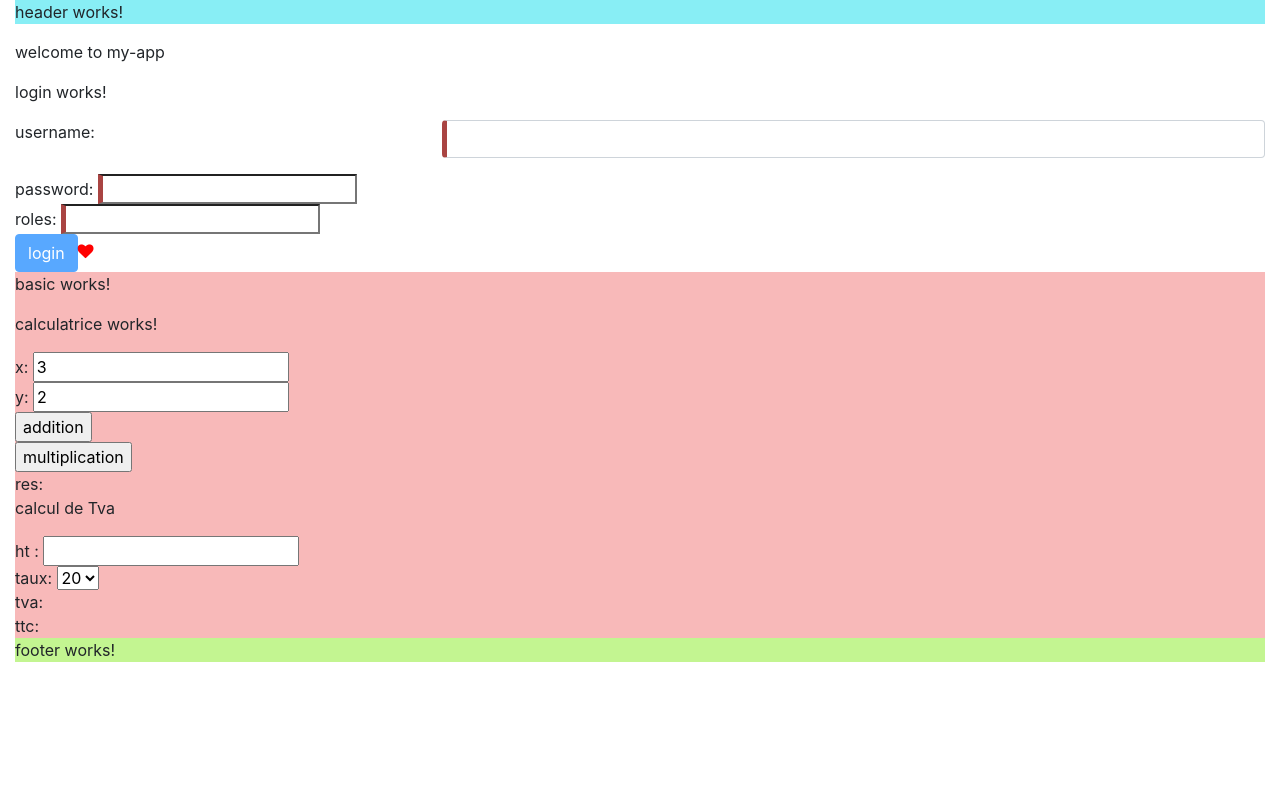
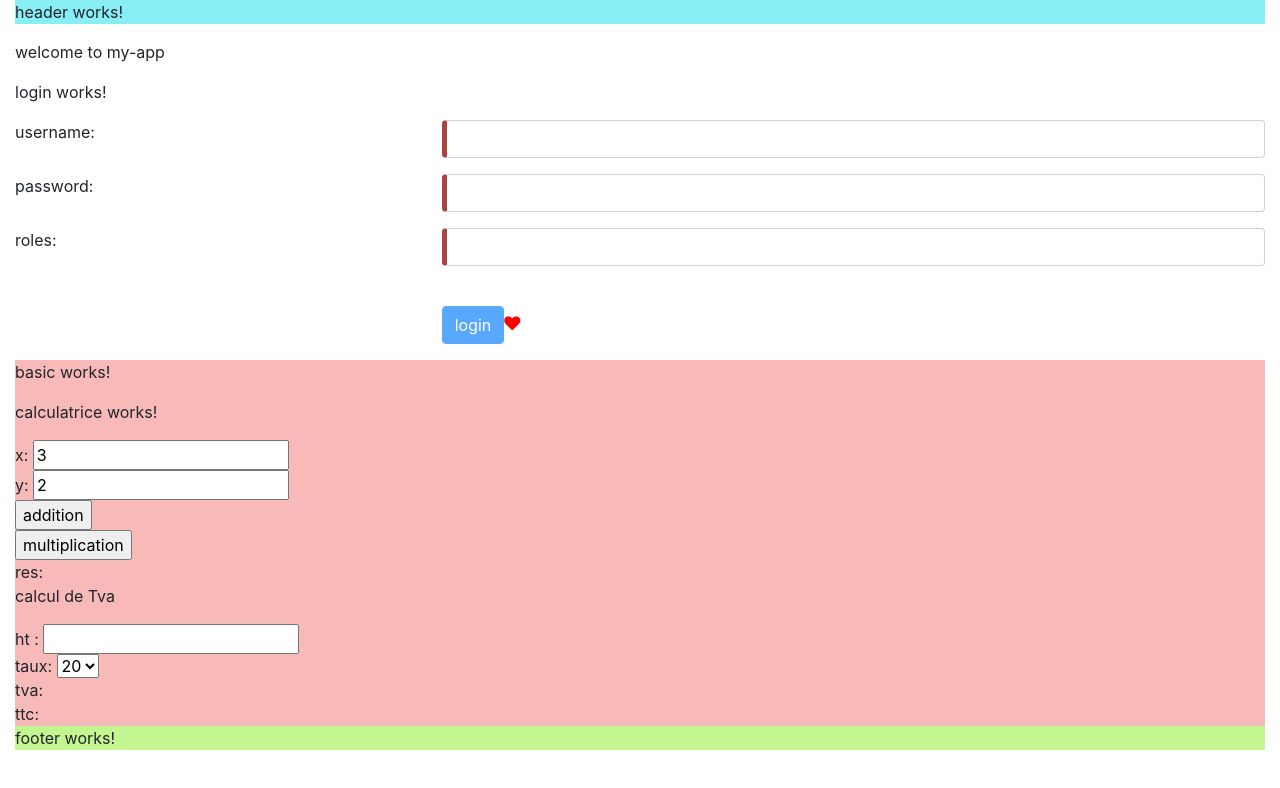
Before and after one commit to didier-tp/ibdef-angular-nov19, an Angular app in the folder tp_angular/my-app/: page / in a window 1280 px wide. Shown: the top 788 px of the page. Built offline with nearby package versions, Linux system fonts and the light colour scheme.

Commit message:
alignement

```diff
--- a/tp_angular/my-app/src/app/login/login.component.html
+++ b/tp_angular/my-app/src/app/login/login.component.html
@@ -8,15 +8,29 @@
              required  [(ngModel)]="login.username" />
   </div>
 </div>
-
-  password: <input type="password" name="password" required
-            [(ngModel)]="login.password" /> <br/>
-  roles: <input name="roles" required
-            [(ngModel)]="login.roles" /> <br/>
+<div class="form-group row">
+    <label class="control-label col-sm-4">password:</label>
+     <div class="col-sm-8">
+        <input type="password" class="form-control" name="password"
+        required [(ngModel)]="login.password" />
+    </div>
+</div>
+<div class="form-group row">
+        <label class="control-label col-sm-4">roles:</label>
+         <div class="col-sm-8">
+             <input name="roles" class="form-control"
+             required  [(ngModel)]="login.roles" /> <br/>
+    </div>
+</div>
+<div class="form-group row">
+ <div class="offset-sm-4 col-sm-8" >
   <input type="button" value="login" class="btn btn-primary"
             [disabled]="!formLogin.form.valid"
             (click)="onLogin()" />
             <i class="fa fa-heart" aria-hidden="true"
-               style="color: red;"></i><br/>
+               style="color: red;"></i>
+ </div>
+</div>
+
 </form>
 {{message}}
```
